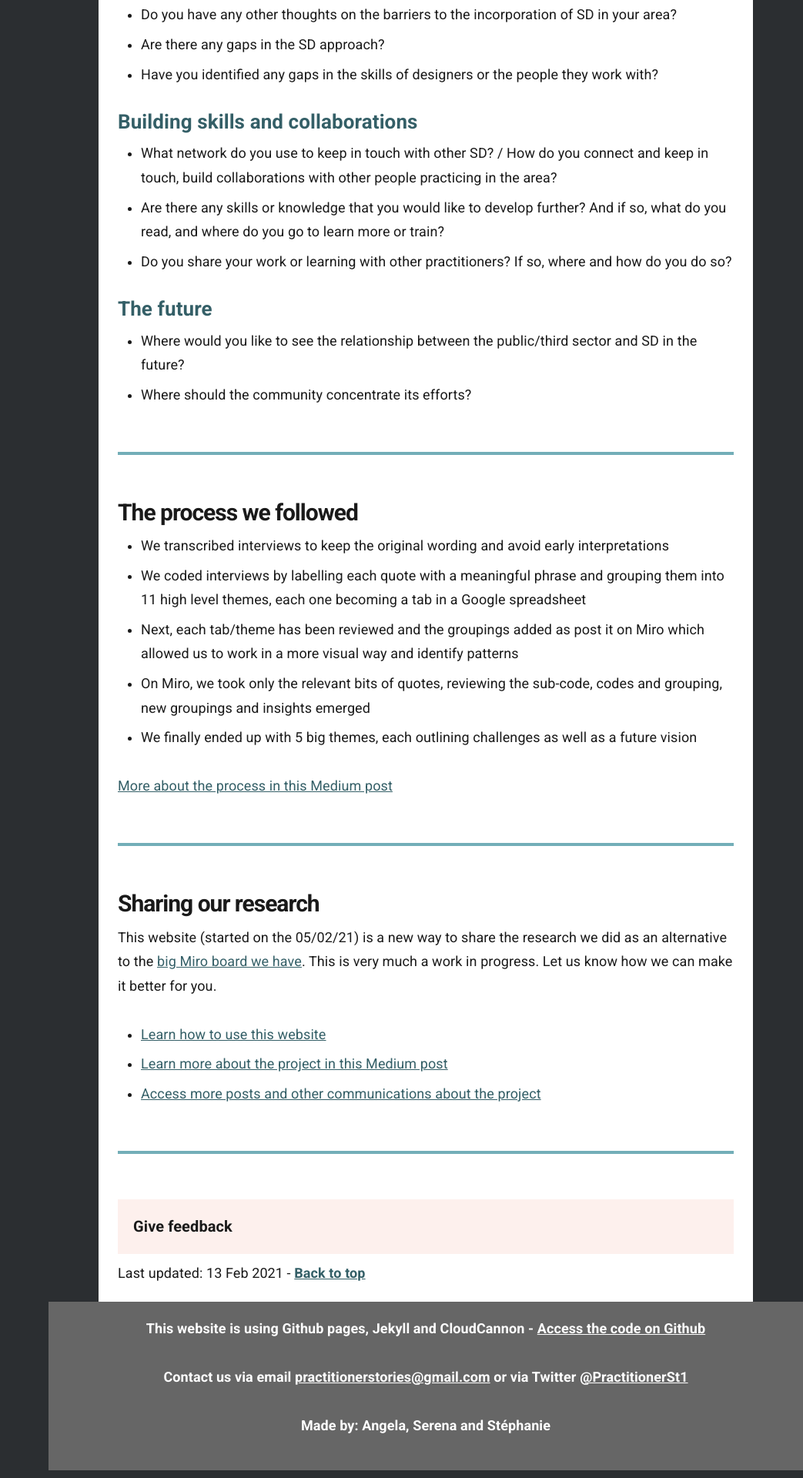
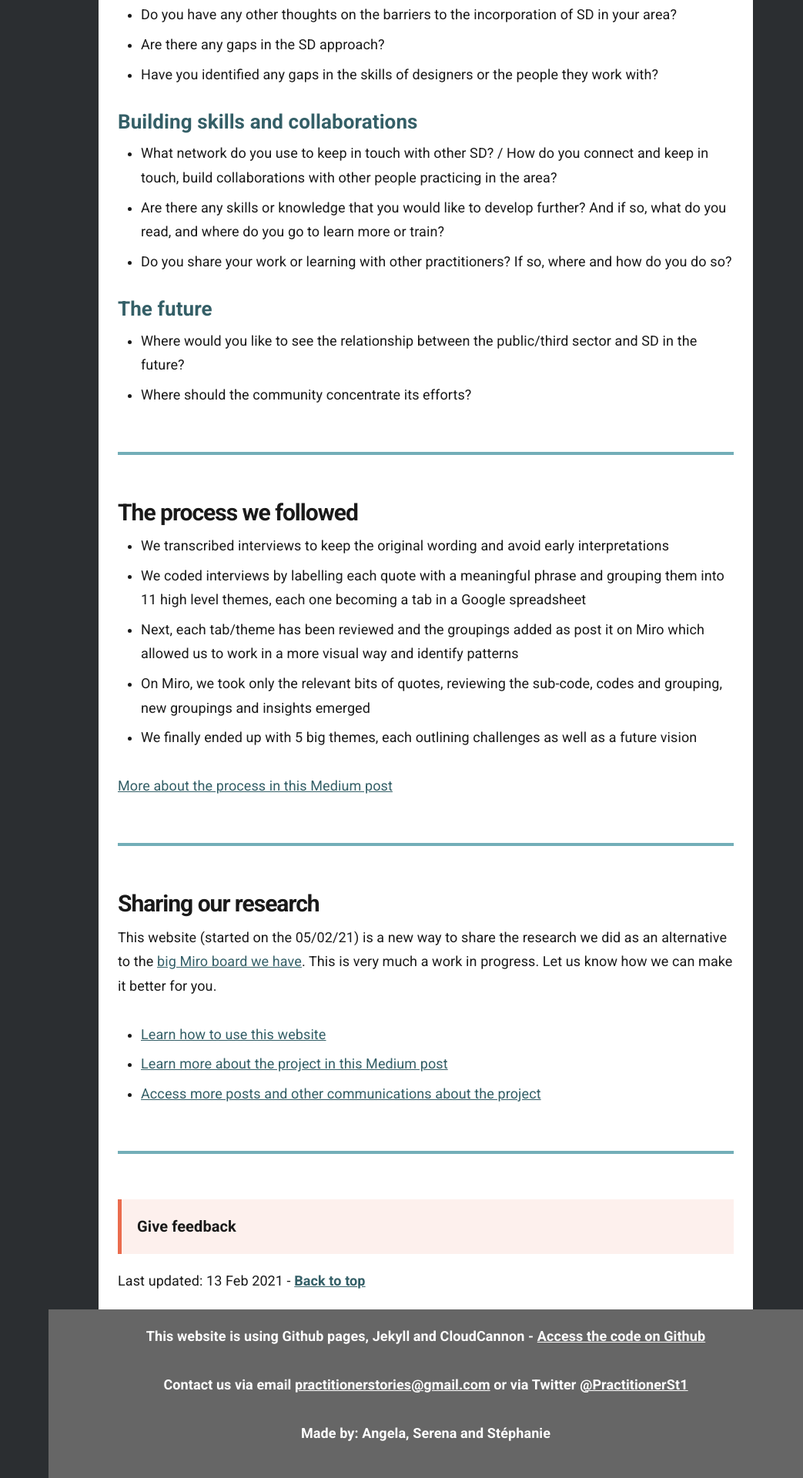
Before and after one commit to stephanie-K/practitioner-stories, a Jekyll site: the page built from index.md, in a window 1280 px wide. Shown: the part 2168-4088 px from the top of the page at 77% size, without its empty margins (237-1280 px from the left). Built offline with Jekyll 4.4.1, drawn with Linux system fonts in a browser that asks for light colours.

Commit message:
improve with just border for feedback

```diff
--- a/_sass/_layout.scss
+++ b/_sass/_layout.scss
@@ -564,7 +564,7 @@ summary {
 details.feedback {
 
 	summary {
-		border-color: $brand-colour-alt;
+		border-left: 5px solid $brand-colour-alt;
 		background-color: $brand-colour-light-alt;
 		color:#1a1a1a;
 		padding: 2rem;
@@ -572,5 +572,8 @@ details.feedback {
 
  	div{
 		background-color: $brand-colour-light-alt;
+		border-left: 5px solid $brand-colour-alt;
+		padding: 10px 15px;
 	}
+	margin-bottom: 1rem;
 }
```
